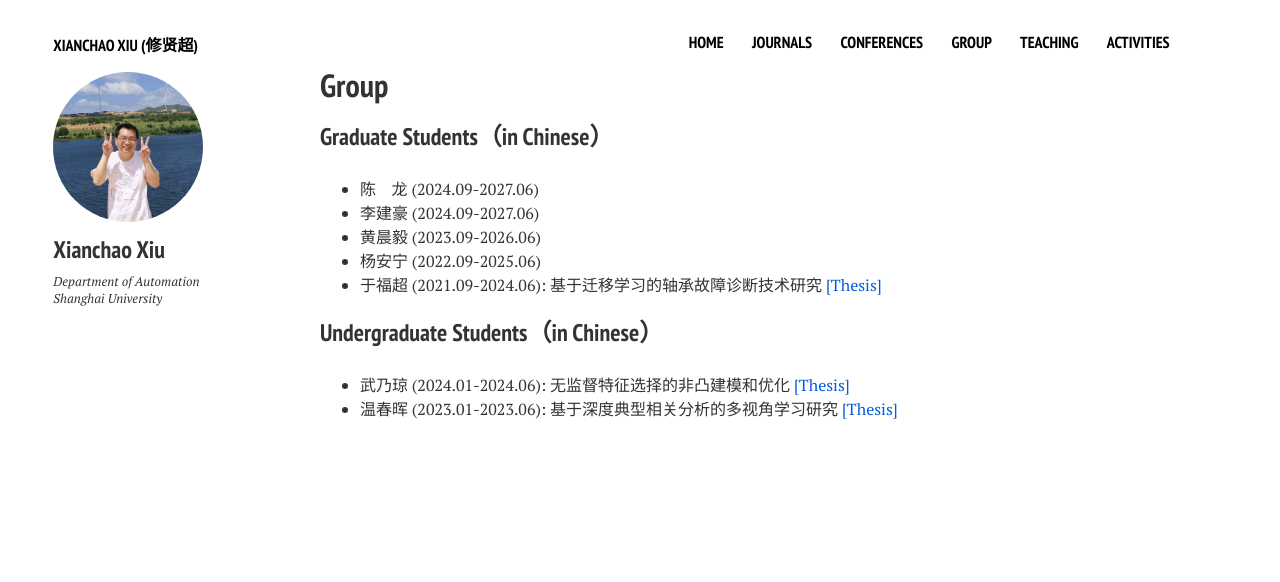
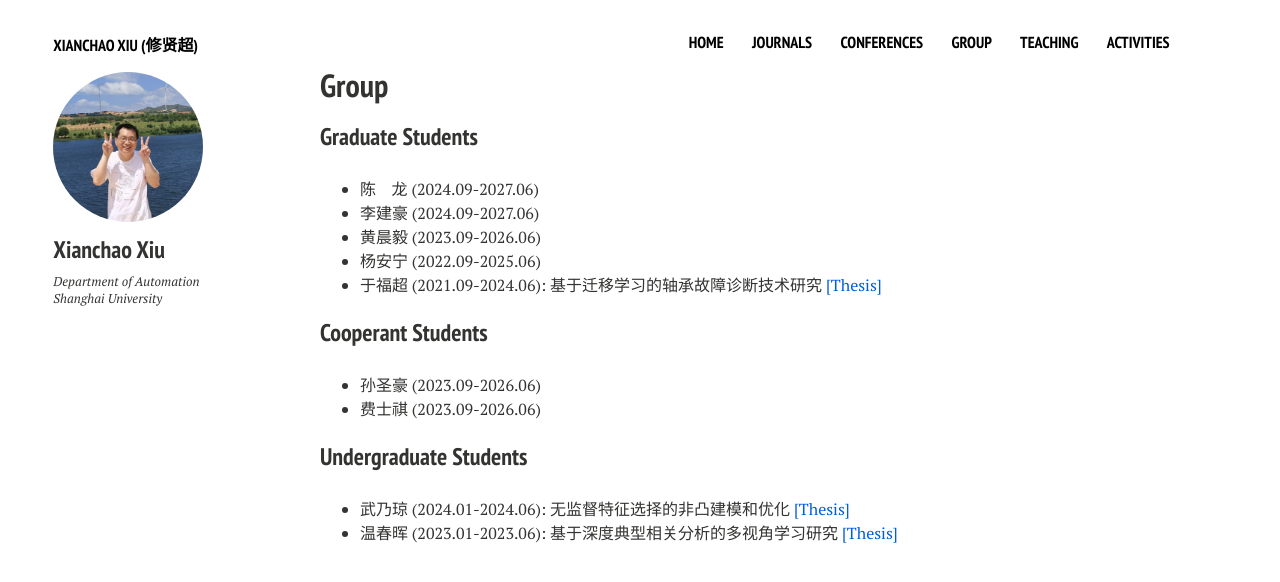
Before and after one commit to xianchaoxiu/xianchaoxiu.github.io, a Jekyll site: the page built from group/index.md, in a window 1280 px wide. Shown: the top 582 px of the page. Built offline with Jekyll 4.4.1, drawn with Linux system fonts in a browser that asks for light colours; nearby versions of some CDN libraries.

Commit message:
Update index.md

```diff
--- a/group/index.md
+++ b/group/index.md
@@ -7,14 +7,17 @@ comments: false
 share: false
 ---
 
-### Graduate Students（in Chinese）
+### Graduate Students
 * 陈 &nbsp; &nbsp;龙 (2024.09-2027.06)  <br>
 * 李建豪 (2024.09-2027.06) <br>
 * 黄晨毅 (2023.09-2026.06) <br>
 * 杨安宁 (2022.09-2025.06) <br>
 * 于福超 (2021.09-2024.06): 基于迁移学习的轴承故障诊断技术研究 <a href="../group/2024-于福超.pdf" class="textlink" target="_blank">[Thesis]</a>  <br>
 
+### Cooperant Students
+* 孙圣豪 (2023.09-2026.06) <br>
+* 费士祺 (2023.09-2026.06) <br>
 
-### Undergraduate Students（in Chinese）
+### Undergraduate Students
 * 武乃琼 (2024.01-2024.06): 无监督特征选择的非凸建模和优化 <a href="../group/2024-武乃琼.pdf" class="textlink" target="_blank">[Thesis]</a>  <br>
 * 温春晖 (2023.01-2023.06): 基于深度典型相关分析的多视角学习研究 <a href="../group/2023-温春晖.pdf" class="textlink" target="_blank">[Thesis]</a>   <br>
```
